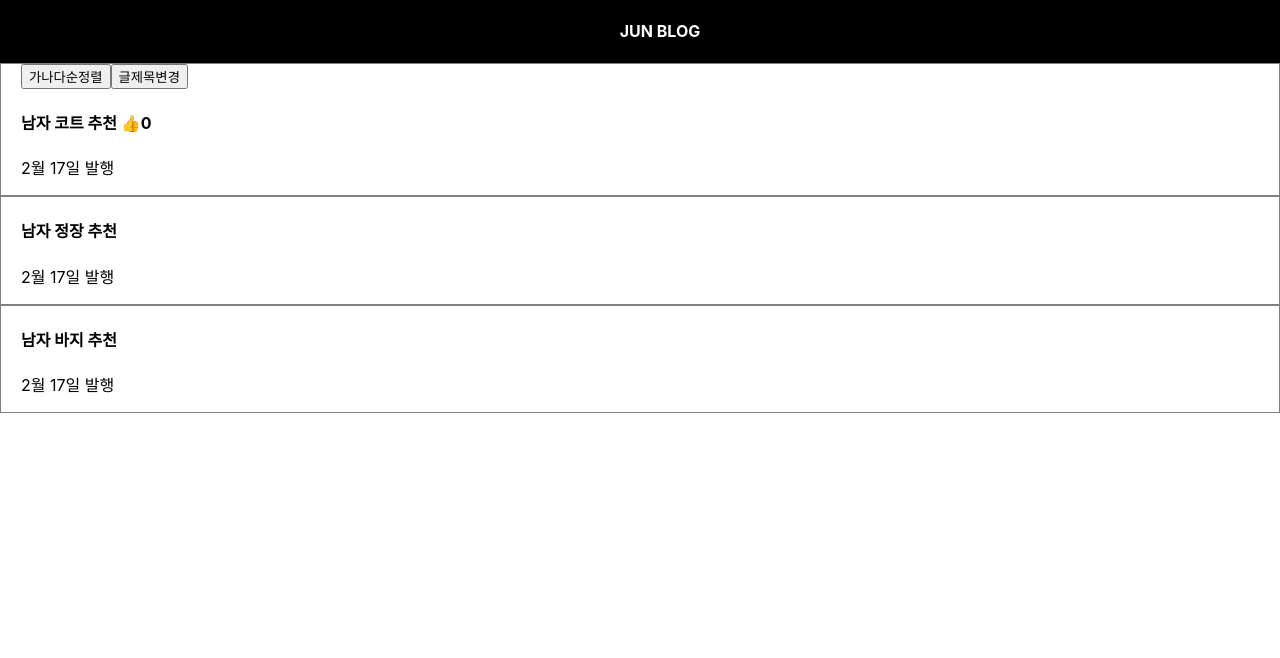
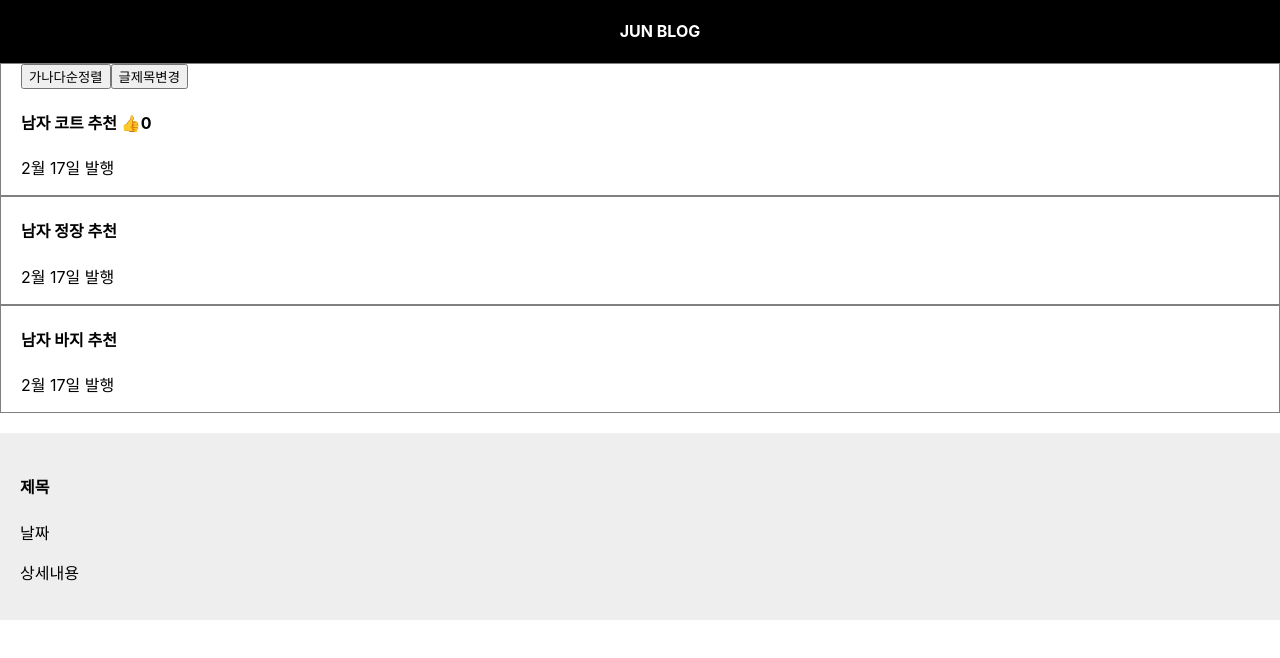
Before and after one commit to junhyungkwon/react_blog, a React (Create React App) app in the folder blog/: page / in a window 1280 px wide. Shown: the top 658 px of the page. Built offline with nearby package versions, Linux system fonts and the light colour scheme.

Commit message:
Component delelop

```diff
--- a/blog/src/App.css
+++ b/blog/src/App.css
@@ -40,6 +40,12 @@
   text-align: left;
   border: 1px solid gray;
 }
+.modal{
+  text-align: left;
+  background-color: #eee;
+  margin-top: 20px;
+  padding: 20px;
+}
 .App-link {
   color: #61dafb;
 }
--- a/blog/src/App.js
+++ b/blog/src/App.js
@@ -12,8 +12,6 @@
       <div className = "black-nav">
         <h4>JUN BLOG</h4>
       </div>
-
-
 
       <div className='list'>
 
@@ -41,10 +39,22 @@
         <h4> {글제목[2]}</h4>
         <p>2월 17일 발행</p>
       </div>
+      <Modal/>
     </div>
 
 
   );
+
+
+  function Modal() {
+    return(
+      <div className='modal'>
+        <h4>제목</h4>
+        <p>날짜</p>
+        <p>상세내용</p>
+      </div>
+    )
+  }
 }
 
 export default App;
```
